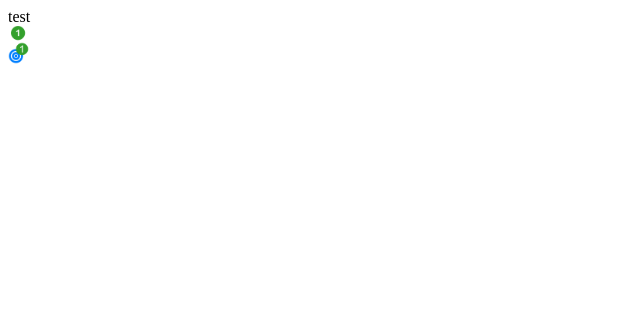
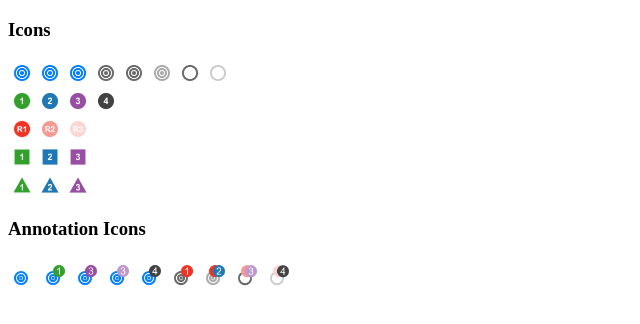
Before and after one commit to oncokb/oncokb-styles, a website: page index.html in a window 1280 px wide. Shown: the whole page, without its empty margins (0-640 px from the left). Drawn offline with Linux system fonts and the light colour scheme.

Commit message:
Include diagnostic/prognostic icons (#8)

```diff
--- a/index.html
+++ b/index.html
@@ -5,11 +5,57 @@
     <title>Title</title>
     <link rel="stylesheet" href="dist/oncokb.css">
 </head>
+<style>
+    i {
+        margin: 5px !important;
+    }
+</style>
 <body>
     <div>
-        <span>test</span>
-        <i class="oncokb level-icon level-1"></i>
-        <i class="oncokb annotation-icon oncogenic level-1"></i>
+        <h3>Icons</h3>
+        <div style="display: flex; flex-direction: row">
+            <i class="oncokb icon oncogenic"></i>
+            <i class="oncokb icon likely-oncogenic"></i>
+            <i class="oncokb icon predicted-oncogenic"></i>
+            <i class="oncokb icon neutral"></i>
+            <i class="oncokb icon likely-neutral"></i>
+            <i class="oncokb icon inconclusive"></i>
+            <i class="oncokb icon vus"></i>
+            <i class="oncokb icon unknown"></i>
+        </div>
+        <div style="display: flex; flex-direction: row">
+            <i class="oncokb icon level-1"></i>
+            <i class="oncokb icon level-2"></i>
+            <i class="oncokb icon level-3"></i>
+            <i class="oncokb icon level-4"></i>
+        </div>
+        <div style="display: flex; flex-direction: row">
+            <i class="oncokb icon level-R1"></i>
+            <i class="oncokb icon level-R2"></i>
+            <i class="oncokb icon level-R3"></i>
+        </div>
+        <div style="display: flex; flex-direction: row">
+            <i class="oncokb icon level-Dx1"></i>
+            <i class="oncokb icon level-Dx2"></i>
+            <i class="oncokb icon level-Dx3"></i>
+        </div>
+        <div style="display: flex; flex-direction: row">
+            <i class="oncokb icon level-Px1"></i>
+            <i class="oncokb icon level-Px2"></i>
+            <i class="oncokb icon level-Px3"></i>
+        </div>
+        <h3>Annotation Icons</h3>
+        <div style="display: flex; flex-direction: row">
+            <i class="oncokb annotation-icon oncogenic no-level"></i>
+            <i class="oncokb annotation-icon oncogenic level-1"></i>
+            <i class="oncokb annotation-icon likely-oncogenic level-3"></i>
+            <i class="oncokb annotation-icon likely-oncogenic level-3B"></i>
+            <i class="oncokb annotation-icon predicted-oncogenic level-4"></i>
+            <i class="oncokb annotation-icon neutral level-R1"></i>
+            <i class="oncokb annotation-icon inconclusive level-2-R1"></i>
+            <i class="oncokb annotation-icon vus level-3B-R2"></i>
+            <i class="oncokb annotation-icon unknown level-4-R3"></i>
+        </div>
     </div>
 </body>
 </html>
--- a/package.json
+++ b/package.json
@@ -1,6 +1,6 @@
 {
   "name": "oncokb-styles",
-  "version": "0.1.2",
+  "version": "0.2.0-alpha.7",
   "description": "OncoKB Styles",
   "main": "dist/css/oncokb.css",
   "keywords": [
@@ -26,6 +26,6 @@
     "gulp-sass": "^4.0.2",
     "gulp-sourcemaps": "^2.6.5",
     "gulp-watch": "^5.0.1",
-    "node-sass": "^4.12.0"
+    "node-sass": "^4.14.1"
   }
 }
--- /dev/null
+++ b/scss/_mixins.scss
@@ -0,0 +1,12 @@
+@mixin icon-background-position($x, $y) {
+  background-position-x: -(13px + ($x - 1) * 25px);
+  background-position-y: -(19px + ($y - 1) * 30px);
+}
+
+@mixin annotation-icon-background-position-x($x) {
+  background-position-x: -(9px + ($x - 1) * 30px);
+}
+
+@mixin annotation-icon-background-position-y($y) {
+  background-position-y: -(9px + ($y - 1) * 30px);
+}
--- a/scss/_vars.scss
+++ b/scss/_vars.scss
@@ -10,25 +10,29 @@ $oncokb-color-inconclusive: #AAAAAA;
 $oncokb-color-vus: #696969;
 $oncokb-color-unknown: #CCCCCC;
 
+// Color tiers
+$oncokb-tier-1: #33A02C;
+$oncokb-tier-2: #1F78B4;
+$oncokb-tier-3: #984EA3;
+$oncokb-tier-4: #424242;
+
 // Colors of Therapeutic Levels
-$oncokb-color-level-1: #33A02C;
-$oncokb-color-level-2: #1F78B4;
-$oncokb-color-level-2A: $oncokb-color-level-2;
-$oncokb-color-level-2B: #80B1D3;
-$oncokb-color-level-3: #984EA3;
+$oncokb-color-level-1: $oncokb-tier-1;
+$oncokb-color-level-2: $oncokb-tier-2;
+$oncokb-color-level-3: $oncokb-tier-3;
 $oncokb-color-level-3A: $oncokb-color-level-3;
 $oncokb-color-level-3B: #BE98CE;
-$oncokb-color-level-4: #424242;
+$oncokb-color-level-4: $oncokb-tier-4;
 $oncokb-color-level-R1: #EE3424;
 $oncokb-color-level-R2: #F79A92;
 $oncokb-color-level-R3: #FCD6D3;
 
 // Colors of Diagnostic Levels
-$oncokb-color-level-Dx1: #33A02C;
-$oncokb-color-level-Dx2: #1F78B4;
-$oncokb-color-level-Dx3: #984EA3;
+$oncokb-color-level-Dx1: $oncokb-tier-1;
+$oncokb-color-level-Dx2: $oncokb-tier-2;
+$oncokb-color-level-Dx3: $oncokb-tier-3;
 
 // Colors of Prognostic Levels
-$oncokb-color-level-Px1: #33A02C;
-$oncokb-color-level-Px2: #1F78B4;
-$oncokb-color-level-Px3: #984EA3;
+$oncokb-color-level-Px1: $oncokb-tier-1;
+$oncokb-color-level-Px2: $oncokb-tier-2;
+$oncokb-color-level-Px3: $oncokb-tier-3;
--- a/scss/oncokb.scss
+++ b/scss/oncokb.scss
@@ -1,4 +1,5 @@
 @import "vars";
+@import "mixins";
 
 .oncokb {
   // Oncogenicity colors
@@ -23,22 +24,12 @@
   }
 
   // Level colors
-
-
   &.level-1 {
     color: $oncokb-color-level-1;
   }
 
   &.level-2 {
     color: $oncokb-color-level-2;
-  }
-
-  &.level-2A {
-    color: $oncokb-color-level-2A;
-  }
-
-  &.level-2B {
-    color: $oncokb-color-level-2B;
   }
 
   &.level-3 {
@@ -93,212 +84,221 @@
     color: $oncokb-color-level-Px3;
   }
 
-  &.level-icon {
-    background-image: url('images/v3/level-icons.png');
-    width: 16px;
-    height: 16px;
+  &.icon {
+    background-image: url('images/v4/icons.png');
+    width: 18px;
+    height: 18px;
     flex-shrink: 0;
-    line-height: 16px;
-    background-size: 200px;
+    line-height: 18px;
+    // background size is the same of corresponding to the width of svg file
+    background-size: 170px;
     margin: 0 3px;
     display: block;
 
-    &.level-1 {
-      background-position: -15px -21px;
+    &.oncogenic, &.likely-oncogenic, &.predicted-oncogenic {
+      @include icon-background-position(1, 1);
     }
 
-    &.level-2A {
-      background-position: -40px -21px;
+    &.neutral, &.likely-neutral{
+      @include icon-background-position(2, 1);
     }
 
-    &.level-2B {
-      background-position: -65px -21px;
+    &.inconclusive {
+      @include icon-background-position(3, 1);
+    }
+
+    &.vus {
+      @include icon-background-position(4, 1);
+    }
+
+    &.unknown {
+      @include icon-background-position(5, 1);
+    }
+
+    &.level-1 {
+      @include icon-background-position(1, 2);
+    }
+
+    &.level-2 {
+      @include icon-background-position(2, 2);
+    }
+
+    &.level-3 {
+      @include icon-background-position(3, 2);
     }
 
     &.level-3A {
-      background-position: -90px -21px;
+      @include icon-background-position(4, 2);
     }
 
     &.level-3B {
-      background-position: -115px -21px;
+      @include icon-background-position(5, 2);
     }
 
     &.level-4 {
-      background-position: -140px -21px;
+      @include icon-background-position(6, 2);
     }
 
     &.level-R1 {
-      background-position: -15px -51px;
+      @include icon-background-position(1, 3);
     }
 
     &.level-R2 {
-      background-position: -40px -51px;
+      @include icon-background-position(2, 3);
     }
 
     &.level-R3 {
-      background-position: -65px -51px;
+      @include icon-background-position(3, 3);
     }
 
-    &.level-2 {
-      background-position: -90px -51px;
+    &.level-Dx1 {
+      @include icon-background-position(1, 4);
     }
 
-    &.level-3 {
-      background-position: -115px -51px;
+    &.level-Dx2 {
+      @include icon-background-position(2, 4);
+    }
+
+    &.level-Dx3 {
+      @include icon-background-position(3, 4);
+    }
+
+    &.level-Px1 {
+      @include icon-background-position(1, 5);
+    }
+
+    &.level-Px2 {
+      @include icon-background-position(2, 5);
+    }
+
+    &.level-Px3 {
+      @include icon-background-position(3, 5);
     }
   }
 
   &.annotation-icon {
-    background-image: url('images/v3/annotation-icons.png');
+    background-image: url('images/v4/annotation-icons.png');
     width: 22px;
     height: 22px;
     line-height: 22px;
-    -webkit-background-size: 200px;
-    background-size: 900px;
+    // background size is the same of corresponding to the width of svg file
+    background-size: 730px;
     display: block !important;
 
-    &.oncogenic {
-      background-position-y: -9px;
+    &.oncogenic, &.likely-oncogenic, &.predicted-oncogenic {
+      @include annotation-icon-background-position-y(1);
     }
 
-    &.neutral {
-      background-position-y: -39px;
+    &.neutral, &.likely-neutral {
+      @include annotation-icon-background-position-y(2);
     }
 
     &.inconclusive {
-      background-position-y: -69px;
+      @include annotation-icon-background-position-y(3);
     }
 
     &.vus {
-      background-position-y: -99px;
+      @include annotation-icon-background-position-y(4);
     }
 
     &.unknown {
-      background-position-y: -129px;
+      @include annotation-icon-background-position-y(5);
     }
 
     &.no-level {
-      background-position-x: -9px;
+      @include annotation-icon-background-position-x(1);
     }
 
     &.level-1 {
-      background-position-x: -39px;
+      @include annotation-icon-background-position-x(2);
     }
 
     &.level-2 {
-      background-position-x: -69px;
+      @include annotation-icon-background-position-x(3);
     }
 
-    &.level-2A {
-      background-position-x: -69px;
-    }
-
-    &.level-2B {
-      background-position-x: -99px;
-    }
-
-    &.level-3A {
-      background-position-x: -129px;
+    &.level-3, &.level-3A {
+      @include annotation-icon-background-position-x(4);
     }
 
     &.level-3B {
-      background-position-x: -159px;
+      @include annotation-icon-background-position-x(5);
     }
 
     &.level-4 {
-      background-position-x: -189px;
+      @include annotation-icon-background-position-x(6);
     }
 
     &.level-R1 {
-      background-position-x: -219px;
+      @include annotation-icon-background-position-x(7);
     }
 
     &.level-1-R1 {
-      background-position-x: -249px;
+      @include annotation-icon-background-position-x(8);
     }
 
     &.level-2-R1 {
-      background-position-x: -279px;
+      @include annotation-icon-background-position-x(9);
     }
 
-    &.level-2A-R1 {
-      background-position-x: -279px;
-    }
-
-    &.level-2B-R1 {
-      background-position-x: -309px;
-    }
-
-    &.level-3A-R1 {
-      background-position-x: -339px;
+    &.level-3-R1, &.level-3A-R1 {
+      @include annotation-icon-background-position-x(10);
     }
 
     &.level-3B-R1 {
-      background-position-x: -369px;
+      @include annotation-icon-background-position-x(11);
     }
 
     &.level-4-R1 {
-      background-position-x: -399px;
+      @include annotation-icon-background-position-x(12);
     }
 
     &.level-R2 {
-      background-position-x: -429px;
+      @include annotation-icon-background-position-x(13);
     }
 
     &.level-1-R2 {
-      background-position-x: -459px;
+      @include annotation-icon-background-position-x(14);
     }
 
     &.level-2-R2 {
-      background-position-x: -489px;
+      @include annotation-icon-background-position-x(15);
     }
 
-    &.level-2A-R2 {
-      background-position-x: -489px;
-    }
-
-    &.level-2B-R2 {
-      background-position-x: -519px;
-    }
-
-    &.level-3A-R2 {
-      background-position-x: -549px;
+    &.level-3-R2, &.level-3A-R2 {
+      @include annotation-icon-background-position-x(16);
     }
 
     &.level-3B-R2 {
-      background-position-x: -579px;
+      @include annotation-icon-background-position-x(17);
     }
 
     &.level-4-R2 {
-      background-position-x: -609px;
+      @include annotation-icon-background-position-x(18);
     }
 
     &.level-R3 {
-      background-position-x: -639px;
+      @include annotation-icon-background-position-x(19);
     }
 
     &.level-1-R3 {
-      background-position-x: -669px;
+      @include annotation-icon-background-position-x(20);
     }
 
     &.level-2-R3 {
-      background-position-x: -699px;
+      @include annotation-icon-background-position-x(21);
     }
 
-    &.level-2A-R3 {
-      background-position-x: -699px;
+    &.level-3-R3, &.level-3A-R3 {
+      @include annotation-icon-background-position-x(22);
     }
 
-    &.level-2B-R3 {
-      background-position-x: -729px;
-    }
-
-    &.level-3-R3 {
-      background-position-x: -759px;
+    &.level-3B-R3 {
+      @include annotation-icon-background-position-x(23);
     }
 
     &.level-4-R3 {
-      background-position-x: -789px;
+      @include annotation-icon-background-position-x(24);
     }
   }
 }
```
Also changed, not shown: README.md, dist/images/v4/annotation-icons.png (added), dist/images/v4/annotation-icons.svg (added), dist/images/v4/icons.png (added), dist/images/v4/icons.svg (added), dist/oncokb.css, images/v3/level-icons.svg, images/v4/annotation-icons.png (added), images/v4/annotation-icons.svg (added), images/v4/icons.png (added), images/v4/icons.svg (added), 1 other file.
